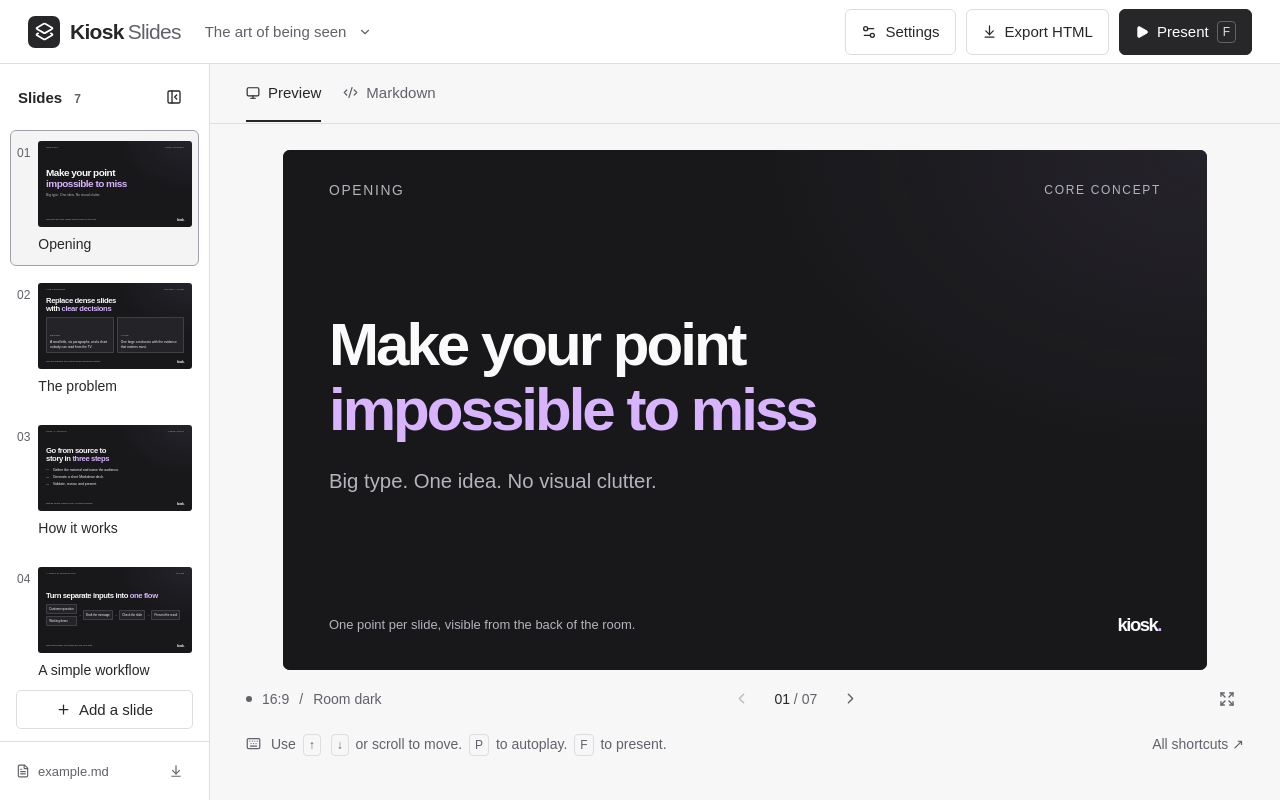
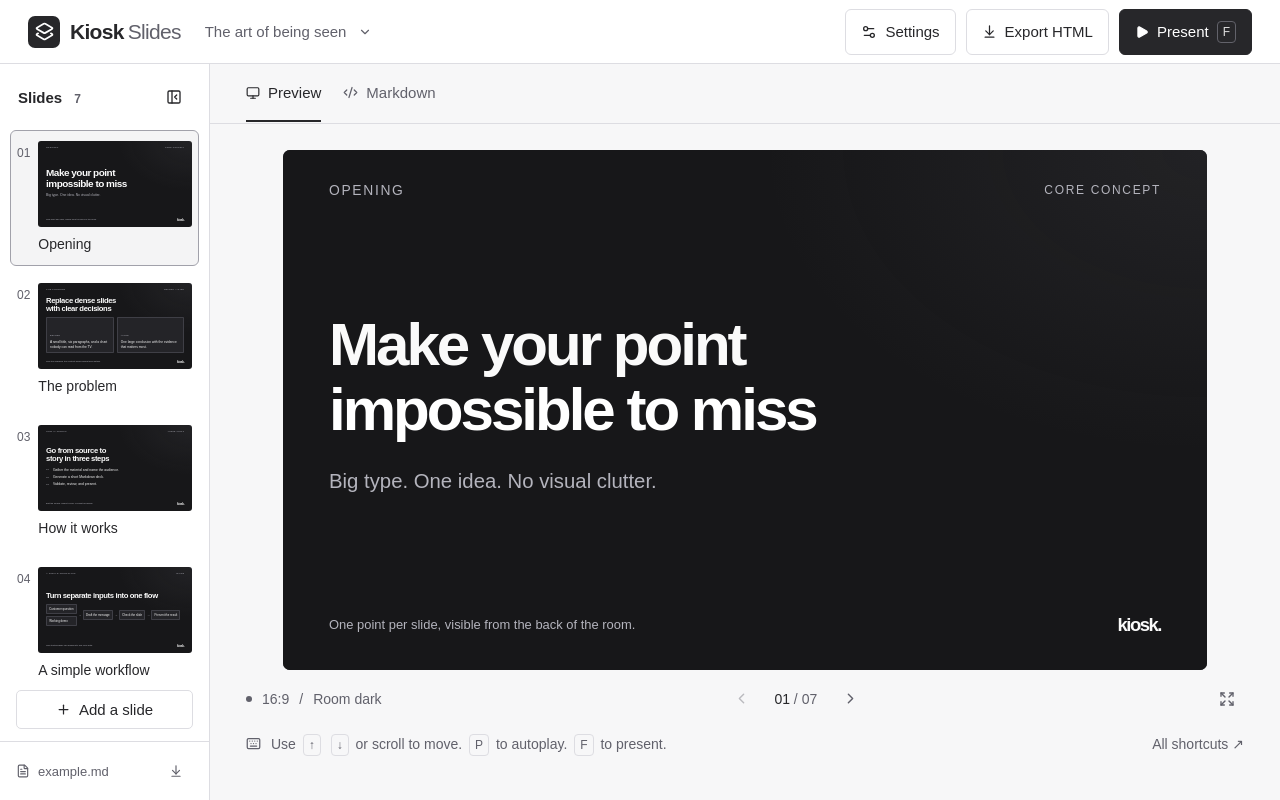
Before and after one commit to evgenius1424/kiosk-slides, a Next.js app: page / in a window 1280 px wide. Built offline with nearby package versions, Linux system fonts and the light colour scheme.

Commit message:
Keep slide typography monochrome and add varied restrained background tones

```diff
--- a/components/kiosk-workspace.tsx
+++ b/components/kiosk-workspace.tsx
@@ -17,7 +17,7 @@ export function KioskWorkspace({ initialSource }: { initialSource: string }) {
   const [index, setIndex] = useState(0)
   const [tab, setTab] = useState<'preview' | 'markdown'>('preview')
   const [theme, setTheme] = useState('room-dark')
-  const [accent, setAccent] = useState('#d8b4fe')
+  const [accent, setAccent] = useState('#74747e')
   const [motion, setMotion] = useState(true)
   const [safe, setSafe] = useState(false)
   const [duration, setDuration] = useState(deck.duration)
@@ -114,7 +114,7 @@ export function KioskWorkspace({ initialSource }: { initialSource: string }) {
       </div>
       <footer className="workspace-footer"><span><ShieldCheck size={13} />Made for the room. And everyone on the call.</span><span>Quiet by design.</span></footer>
     </section>
-    <aside id="deck-settings" className="inspector" hidden={!settingsOpen}><div className="inspector-heading"><Settings2 size={15} /><h2>Deck settings</h2></div><section className="settings-section"><h3>APPEARANCE</h3><label className="field-label" htmlFor="theme">Theme</label><div className="select-wrap"><span className={`theme-swatch ${theme}`} /><select id="theme" value={theme} onChange={e => setTheme(e.target.value)}><option value="room-dark">Room dark</option><option value="room-light">Room light</option></select><ChevronDown size={13} /></div><div className="setting-label">Highlight color</div><div className="color-options">{['#d8b4fe','#c4b5fd','#a5b4fc','#e9d5ff','#c8c3d4'].map(color => <button key={color} className={`color-choice ${accent === color ? 'chosen' : ''}`} style={{ background: color }} aria-label={`Use ${color} highlight`} aria-pressed={accent === color} onClick={() => setAccent(color)}>{accent === color && <Check size={14} />}</button>)}<span>{accent.toUpperCase()}</span></div></section>
+    <aside id="deck-settings" className="inspector" hidden={!settingsOpen}><div className="inspector-heading"><Settings2 size={15} /><h2>Deck settings</h2></div><section className="settings-section"><h3>APPEARANCE</h3><label className="field-label" htmlFor="theme">Theme</label><div className="select-wrap"><span className={`theme-swatch ${theme}`} /><select id="theme" value={theme} onChange={e => setTheme(e.target.value)}><option value="room-dark">Room dark</option><option value="room-light">Room light</option></select><ChevronDown size={13} /></div><div className="setting-label">Background tone</div><div className="color-options">{[{ name: 'Graphite', color: '#74747e' }, { name: 'Plum', color: '#9676ac' }, { name: 'Wine', color: '#a16b7b' }, { name: 'Teal', color: '#669a98' }, { name: 'Bronze', color: '#ac9167' }].map(({ name, color }) => <button key={color} className={`color-choice ${accent === color ? 'chosen' : ''}`} style={{ background: color }} title={name} aria-label={`${name} background`} aria-pressed={accent === color} onClick={() => setAccent(color)}>{accent === color && <Check size={14} />}</button>)}</div><p className="setting-help">Quiet color in the background. High-contrast, neutral typography.</p></section>
       <section className="settings-section"><h3>PLAYBACK</h3><div className="setting-row"><span>Autoplay</span><Toggle checked={playing} onChange={() => { setPlaying(!playing); notice(playing ? 'Autoscroll off' : 'Autoscroll on') }} label="Autoplay" /></div><p className="setting-help">Let your story tell itself.</p><div className="setting-row duration-row"><label htmlFor="duration">Slide duration</label><div className="duration-input"><input id="duration" type="number" min="2" max="120" value={duration} onChange={e => setDuration(Math.max(2, Math.min(120, Number(e.target.value) || 2)))} /><span>sec</span></div></div><div className="setting-row"><span>Loop presentation</span><Toggle checked={loop} onChange={() => setLoop(!loop)} label="Loop presentation" /></div><div className="mini-note"><RotateCcw size={12} /><span>Starts paused. Always in your control.</span></div></section>
       <section className="settings-section"><h3>MOTION & PERFORMANCE</h3><label className="field-label" htmlFor="transition">Slide transition</label><div className="select-wrap"><select id="transition" value={motion ? 'gentle' : 'none'} disabled={safe} onChange={e => setMotion(e.target.value === 'gentle')}><option value="gentle">Gentle fade</option><option value="none">None · instant</option></select><ChevronDown size={13} /></div><div className="setting-row safe-row"><span>Screen-share safe</span><Toggle checked={safe} onChange={() => { setSafe(!safe); notice(!safe ? 'Screen-share safe · motion disabled' : 'Screen-share safe off') }} label="Screen-share safe" /></div><p className="setting-help">Still visuals. No transitions.<br />Less work for your GPU.</p><div className="performance-note"><ShieldCheck size={16} /><div><strong>Clarity comes first.</strong><p>Your message stays readable,<br />even when frames get dropped.</p></div></div></section>
       <div className="build-panel"><div><span className="status-dot" /><strong>{fit ? 'Deck is ready' : 'Review layout'}</strong><span>{slides.length} slides</span></div><p><Check size={12} />Markdown validated</p><p><Check size={12} />{fit ? 'Current slide fits the canvas' : 'Content may overflow'}</p><p><Check size={12} />No live GPU simulation</p></div><button className="shortcuts-button" onClick={() => setModal('help')}><CircleHelp size={15} />A little help goes a long way<ArrowRight size={13} /></button>
--- a/components/slide.tsx
+++ b/components/slide.tsx
@@ -4,8 +4,8 @@ export function Highlight({ text }: { text: string }) {
   return <>{text.split('==').map((part, i) => i % 2 ? <em key={i}>{part}</em> : <span key={i}>{part}</span>)}</>
 }
 
-export function SlideView({ slide, theme = 'room-dark', accent = '#d8b4fe', miniature = false }: { slide: Slide; theme?: string; accent?: string; miniature?: boolean }) {
-  return <article className={`slide ${theme} kind-${slide.type} ${miniature ? 'miniature' : ''}`} style={{ '--slide-accent': accent } as React.CSSProperties}>
+export function SlideView({ slide, theme = 'room-dark', accent = '#74747e', miniature = false }: { slide: Slide; theme?: string; accent?: string; miniature?: boolean }) {
+  return <article className={`slide ${theme} kind-${slide.type} ${miniature ? 'miniature' : ''}`} style={{ '--slide-tone': accent } as React.CSSProperties}>
     <header className="slide-meta"><span>{slide.title || 'Kiosk Slides'}</span><span className="slide-label"><span className="label-dot" />{slide.label || 'One clear idea'}</span></header>
     <div className="slide-content">
       <div className="slide-message"><h2><Highlight text={slide.heading} /></h2>{slide.body && <p className="slide-body">{slide.body}</p>}</div>
--- a/lib/slide-styles.ts
+++ b/lib/slide-styles.ts
@@ -1,7 +1,7 @@
 export const slideStyles = `
-.slide{--slide-accent:#d8b4fe;--slide-bg:#18181b;--slide-text:#fafafa;--slide-muted:#b4b4bd;--slide-surface:#242428;--slide-line:#3f3f46;display:flex;flex-direction:column;justify-content:space-between;width:100%;height:100%;padding:3.5cqw 5cqw;background:radial-gradient(ellipse 48% 58% at 100% 0%,color-mix(in srgb,var(--slide-accent) 7%,transparent),transparent 100%),var(--slide-bg);color:var(--slide-text);overflow:hidden;box-sizing:border-box;font-family:Arial,Helvetica,sans-serif}
-.slide *{box-sizing:border-box}.slide.room-light{--slide-bg:#fafafa;--slide-text:#18181b;--slide-muted:#52525b;--slide-surface:#f0f0f2;--slide-line:#d4d4d8;--slide-accent:#6d28d9!important}
-.slide-meta{text-transform:uppercase;letter-spacing:.12em;display:flex;align-items:center;justify-content:space-between;font-size:1.5cqw;font-weight:500;color:var(--slide-muted)}.slide-label{font-size:1.3cqw}.label-dot{display:none}.slide-content{display:flex;flex-direction:column;justify-content:center;flex:1;padding:2.5cqw 0;gap:2.5cqw;min-height:0}.slide h2{margin:0;font-size:6.5cqw;line-height:1.08;letter-spacing:-.05em;font-weight:600;max-width:80cqw;text-wrap:balance;white-space:pre-line}.slide h2 em{font-style:normal;color:var(--slide-accent)}.slide-body{font-size:2.2cqw;line-height:1.5;margin:2.5cqw 0 0;color:var(--slide-muted);white-space:pre-line;max-width:75cqw}.slide-footer{display:flex;align-items:center;justify-content:space-between;gap:3cqw;font-size:1.4cqw;color:var(--slide-muted);line-height:1.4}.slide-brand{color:var(--slide-text);font-size:2cqw;font-weight:700;letter-spacing:-.08em}.brand-period{color:var(--slide-accent)}
+.slide{--slide-accent:#ffffff;--slide-tone:#74747e;--slide-bg:#121214;--slide-text:#fafafa;--slide-muted:#b4b4bd;--slide-surface:#242428;--slide-line:#3f3f46;display:flex;flex-direction:column;justify-content:space-between;width:100%;height:100%;padding:3.5cqw 5cqw;background:radial-gradient(ellipse 48% 58% at 100% 0%,color-mix(in srgb,var(--slide-tone) 12%,transparent),transparent 100%),color-mix(in srgb,var(--slide-bg) 95%,var(--slide-tone));color:var(--slide-text);overflow:hidden;box-sizing:border-box;font-family:Arial,Helvetica,sans-serif}
+.slide *{box-sizing:border-box}.slide.room-light{--slide-bg:#fafafa;--slide-text:#18181b;--slide-muted:#52525b;--slide-surface:#f0f0f2;--slide-line:#d4d4d8;--slide-accent:#09090b}
+.slide-meta{text-transform:uppercase;letter-spacing:.12em;display:flex;align-items:center;justify-content:space-between;font-size:1.5cqw;font-weight:500;color:var(--slide-muted)}.slide-label{font-size:1.3cqw}.label-dot{display:none}.slide-content{display:flex;flex-direction:column;justify-content:center;flex:1;padding:2.5cqw 0;gap:2.5cqw;min-height:0}.slide h2{margin:0;font-size:6.5cqw;line-height:1.08;letter-spacing:-.05em;font-weight:600;max-width:80cqw;text-wrap:balance;white-space:pre-line}.slide h2 em{font-style:normal;font-weight:750;color:var(--slide-accent)}.slide-body{font-size:2.2cqw;line-height:1.5;margin:2.5cqw 0 0;color:var(--slide-muted);white-space:pre-line;max-width:75cqw}.slide-footer{display:flex;align-items:center;justify-content:space-between;gap:3cqw;font-size:1.4cqw;color:var(--slide-muted);line-height:1.4}.slide-brand{color:var(--slide-text);font-size:2cqw;font-weight:700;letter-spacing:-.08em}.brand-period{color:var(--slide-accent)}
 .kind-before-after h2,.kind-steps h2,.kind-flow h2{font-size:5cqw}.comparison{display:grid;grid-template-columns:1fr 1fr;gap:2cqw}.comparison section{padding:2cqw;background:var(--slide-surface);border:1px solid var(--slide-line);border-radius:.5cqw}.widget-label{text-transform:uppercase;letter-spacing:.1em;font-size:1.4cqw;color:var(--slide-muted)}.comparison p{font-size:2.1cqw;line-height:1.4;margin:1cqw 0 0}.slide-steps{padding:0;margin:0;list-style:none;display:flex;flex-direction:column;gap:1.7cqw}.slide-steps li{display:flex;align-items:center;gap:1.5cqw;font-size:2.2cqw;line-height:1.4}.slide-steps li span{font-size:1.6cqw;color:var(--slide-muted);width:3cqw;flex-shrink:0}.slide-flow{display:flex;gap:1cqw;align-items:center}.flow-starts{display:flex;flex-direction:column;gap:1cqw}.flow-starts span,.flow-step p{border:1px solid var(--slide-line);background:var(--slide-surface);padding:1.4cqw;border-radius:.5cqw;font-size:1.9cqw;margin:0}.flow-step{display:flex;align-items:center;gap:1cqw}.flow-step>span{font-size:2cqw;color:var(--slide-muted)}
 .kind-code .slide-content{flex-direction:row;align-items:center;gap:4cqw}.kind-code .slide-message{flex:1;min-width:0}.kind-code h2{font-size:5.4cqw}.code-frame{width:50%;border:1px solid var(--slide-line);border-radius:.6cqw;background:var(--slide-surface);overflow:hidden}.code-frame>div{display:flex;justify-content:space-between;padding:1.3cqw;border-bottom:1px solid var(--slide-line);color:var(--slide-muted);font-size:1.4cqw}.code-dots{letter-spacing:.3cqw}.code-frame pre{padding:2cqw;font-size:1.9cqw;line-height:1.6;white-space:pre-wrap;overflow-wrap:anywhere;color:var(--slide-accent)}.slide-metric{display:flex;align-items:center;gap:3cqw}.slide-metric strong{font-size:12cqw;line-height:1;color:var(--slide-accent);letter-spacing:-.07em}.slide-metric>span{font-size:2.6cqw;color:var(--slide-muted);max-width:25cqw}.kind-metric h2{font-size:5cqw}.slide-image{margin:0;max-height:22cqw;text-align:center}.slide-image img{max-width:100%;max-height:20cqw;object-fit:contain;border-radius:.5cqw}.slide-image figcaption{font-size:1.5cqw;color:var(--slide-muted);margin-top:.6cqw}
 @keyframes slide-enter{from{opacity:.6;transform:translateY(8px)}to{opacity:1;transform:translateY(0)}}@media(prefers-reduced-motion:reduce){.slide{animation:none!important}}
```
